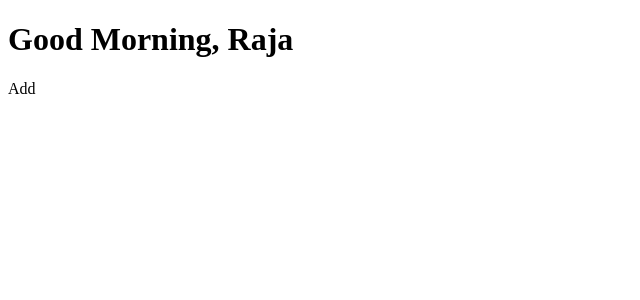
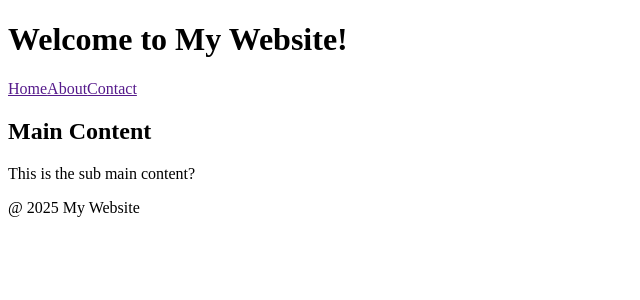
Before and after one commit to RajaMahanty/react-madness, a React (Vite) app: page / in a window 1280 px wide. Shown: the top 300 px of the page, without its empty margins (0-640 px from the left). Built offline with nearby package versions, Linux system fonts and the light colour scheme.

Commit message:
Exercise 2 complete

```diff
--- a/src/App.jsx
+++ b/src/App.jsx
@@ -1,12 +1,14 @@
-import Add from "./components/Add.jsx";
-import Greet from "./components/Greet.jsx";
+import Footer from "./components/Footer";
+import Header from "./components/Header";
+import MainContent from "./components/MainContent";
 
 const App = () => {
 	return (
-		<>
-			<Greet name="Raja" />
-			<Add />
-		</>
+		<div>
+			<Header />
+			<MainContent />
+			<Footer />
+		</div>
 	);
 };
 
--- /dev/null
+++ b/src/components/Footer.jsx
@@ -0,0 +1,9 @@
+function Footer() {
+	return (
+		<footer>
+			<p>@ 2025 My Website</p>
+		</footer>
+	);
+}
+
+export default Footer;
--- /dev/null
+++ b/src/components/Header.jsx
@@ -0,0 +1,14 @@
+function Header() {
+	return (
+		<header>
+			<h1>Welcome to My Website!</h1>
+			<nav>
+				<a href="">Home</a>
+				<a href="">About</a>
+				<a href="">Contact</a>
+			</nav>
+		</header>
+	);
+}
+
+export default Header;
--- /dev/null
+++ b/src/components/MainContent.jsx
@@ -0,0 +1,10 @@
+const MainContent = () => {
+	return (
+		<main>
+			<h2>Main Content</h2>
+			<p>This is the sub main content?</p>
+		</main>
+	);
+};
+
+export default MainContent;
```
